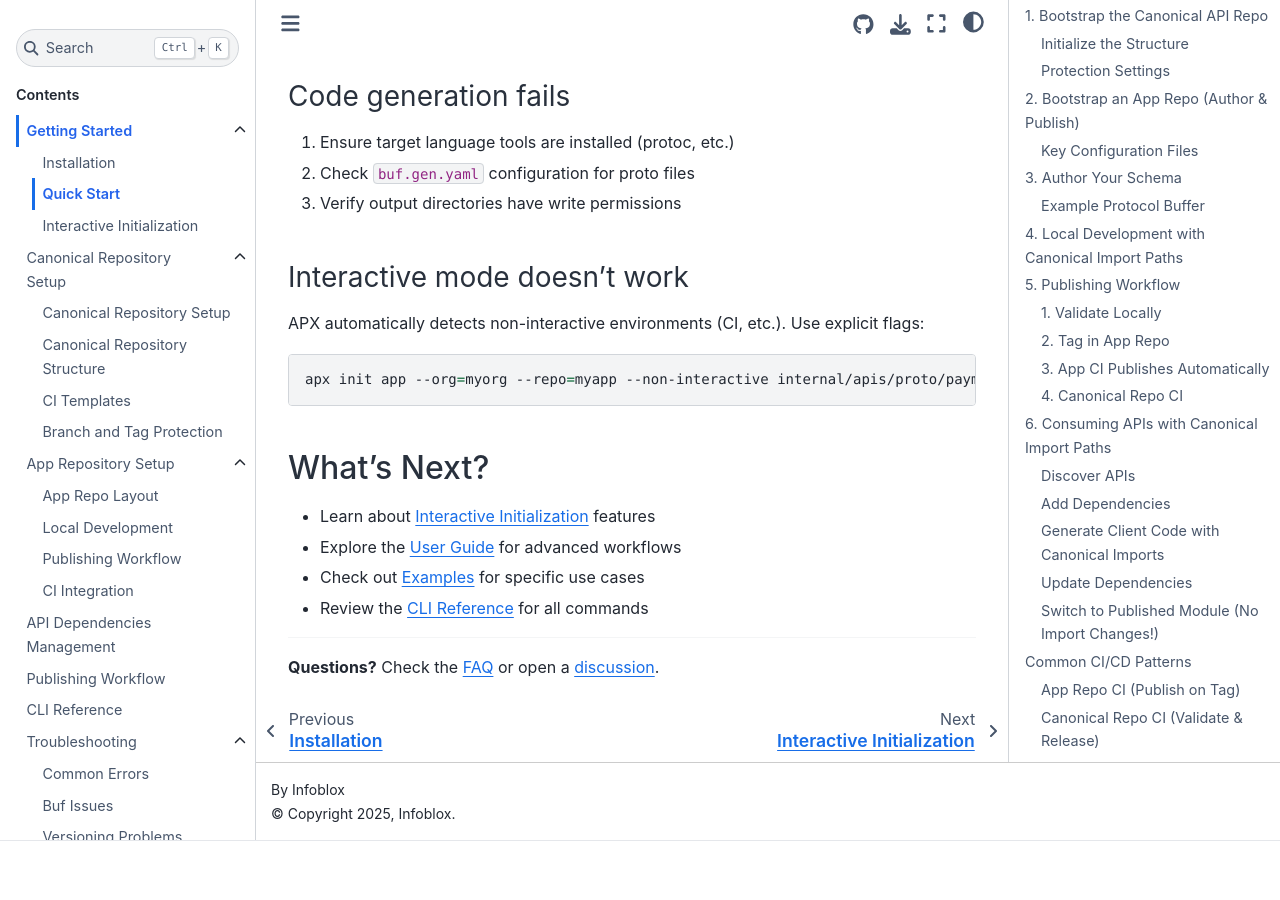
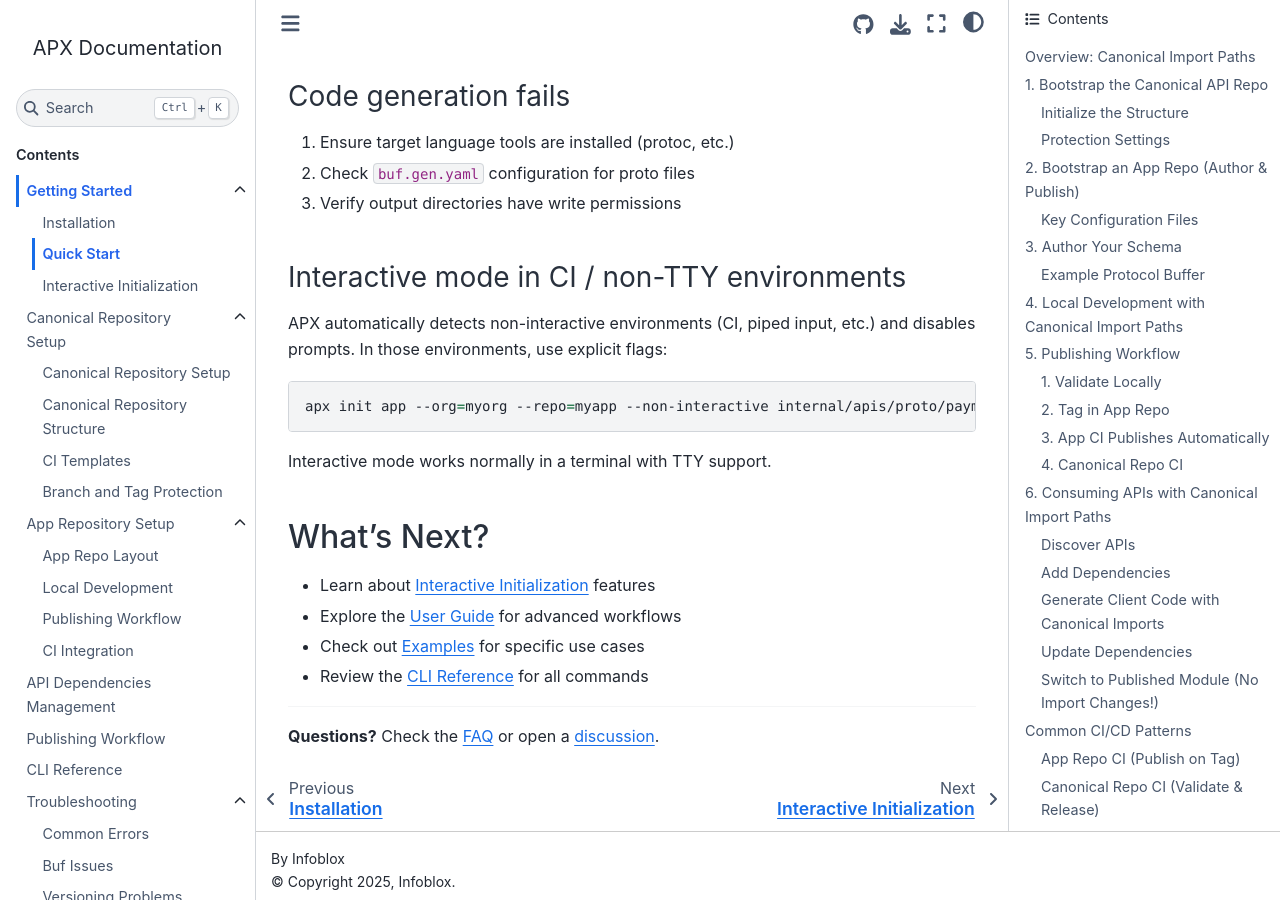
Before and after one commit to infobloxopen/apx, a Sphinx documentation site: the page built from docs/getting-started/quickstart.md, in a window 1280 px wide and 900 px high, scrolled down 10451 px. Built offline with Sphinx 7.4.7 and the Sphinx Book theme 1.1.4, drawn with Linux system fonts in a browser that asks for light colours; before the commit the page ends 11292 px from its top, so only the background shows below that.

Commit message:
docs: fix misleading 'interactive mode doesn't work' heading in quickstart

````diff
--- a/docs/getting-started/quickstart.md
+++ b/docs/getting-started/quickstart.md
@@ -476,13 +476,15 @@
 2. Check `buf.gen.yaml` configuration for proto files
 3. Verify output directories have write permissions
 
-### Interactive mode doesn't work
+### Interactive mode in CI / non-TTY environments
 
-APX automatically detects non-interactive environments (CI, etc.). Use explicit flags:
+APX automatically detects non-interactive environments (CI, piped input, etc.) and disables prompts. In those environments, use explicit flags:
 
 ```bash
 apx init app --org=myorg --repo=myapp --non-interactive internal/apis/proto/payments/ledger
 ```
+
+Interactive mode works normally in a terminal with TTY support.
 
 ## What's Next?
 
````
